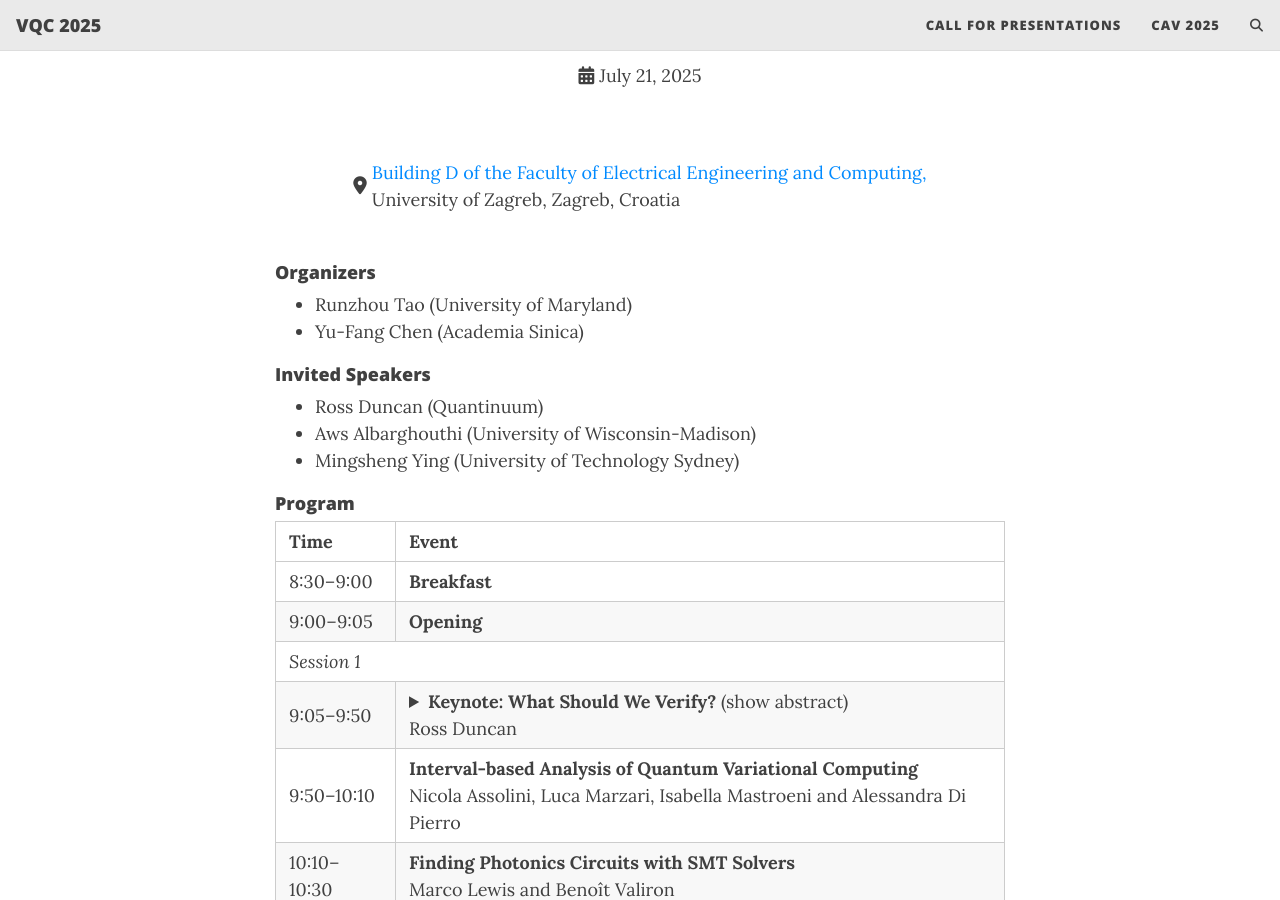
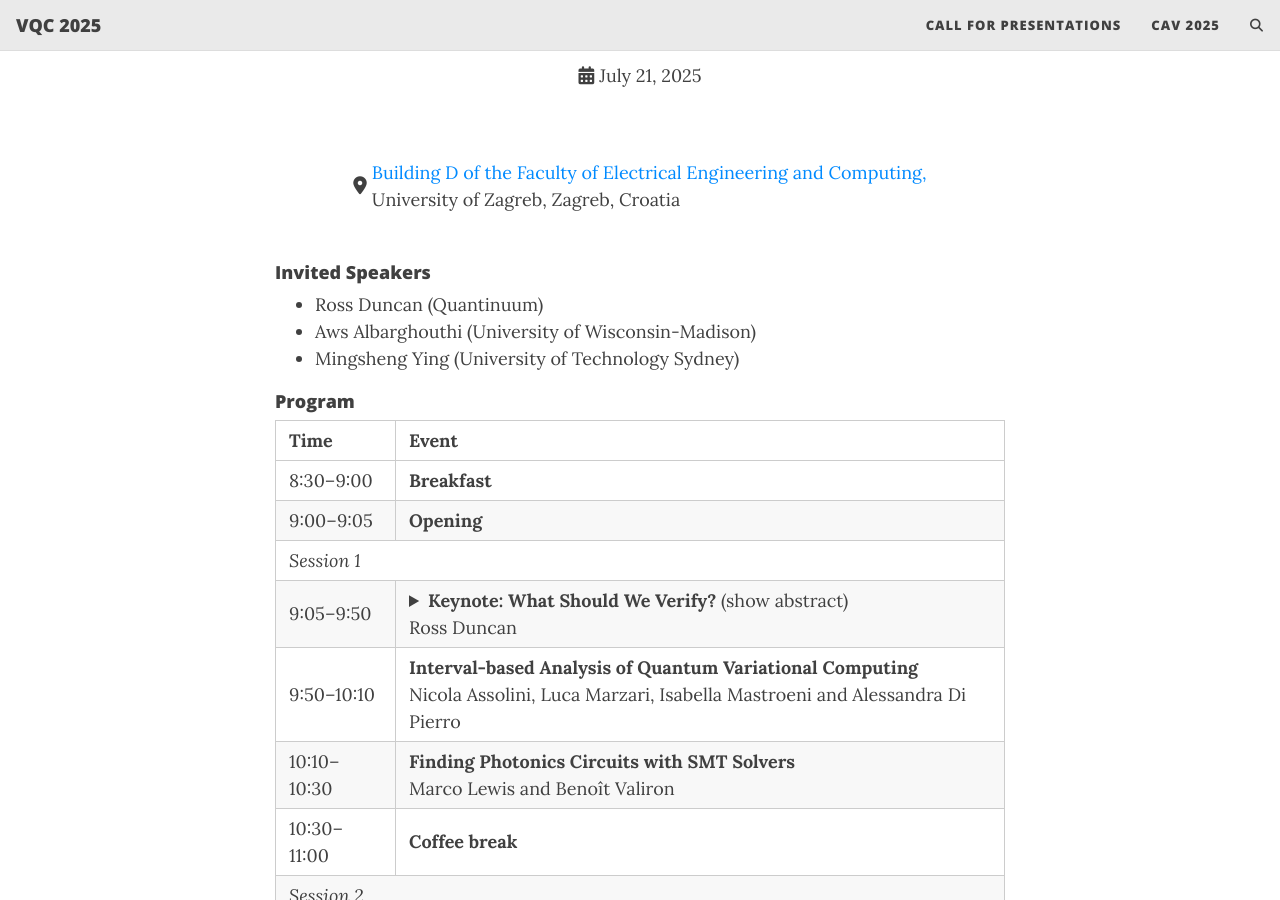
Before and after one commit to VerifiedQC/2025, a Jekyll site: the page built from schedule.md, in a window 1280 px wide and 900 px high, scrolled down 598 px. Built offline with Jekyll 4.4.1, drawn with Linux system fonts in a browser that asks for light colours; comment, search, counter and statistics services are not loaded; some of the changed text lies outside the part shown.

Commit message:
Update schedule.md

```diff
--- a/schedule.md
+++ b/schedule.md
@@ -19,10 +19,6 @@ cover-img: "/assets/img/zagreb.png"
 <!-- <span style="color:red">Due to several requests, we have extended the submission deadline to May 15.</span> -->
 
 <!-- <span style="color:red">The notification deadline is extended to June 15. If you need to receive the result earlier for travel arrangements, please feel free to contact the co-chairs.</span> -->
-
-#### Organizers
-- Runzhou Tao (University of Maryland)
-- Yu-Fang Chen (Academia Sinica)
 
 #### Invited Speakers
 - Ross Duncan (Quantinuum)
```
Also changed, not shown: other parts of schedule.md (+4 -0 lines).
